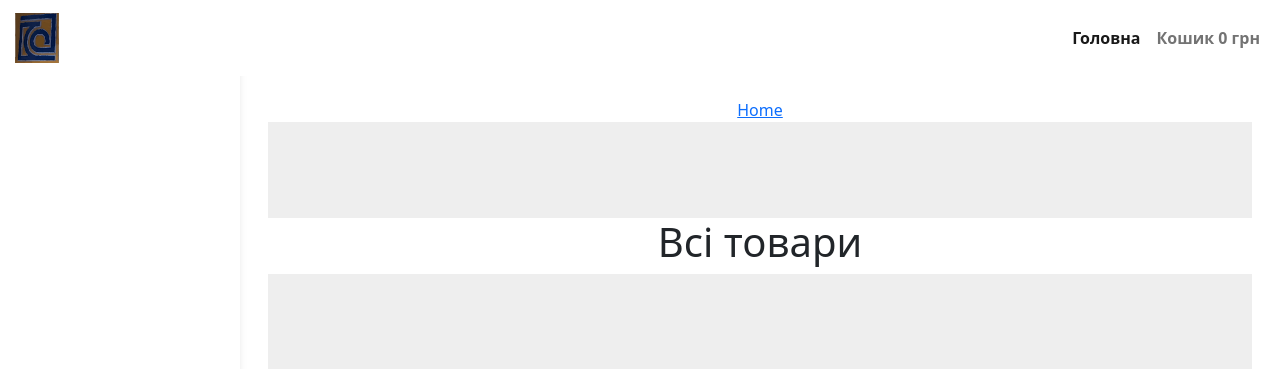
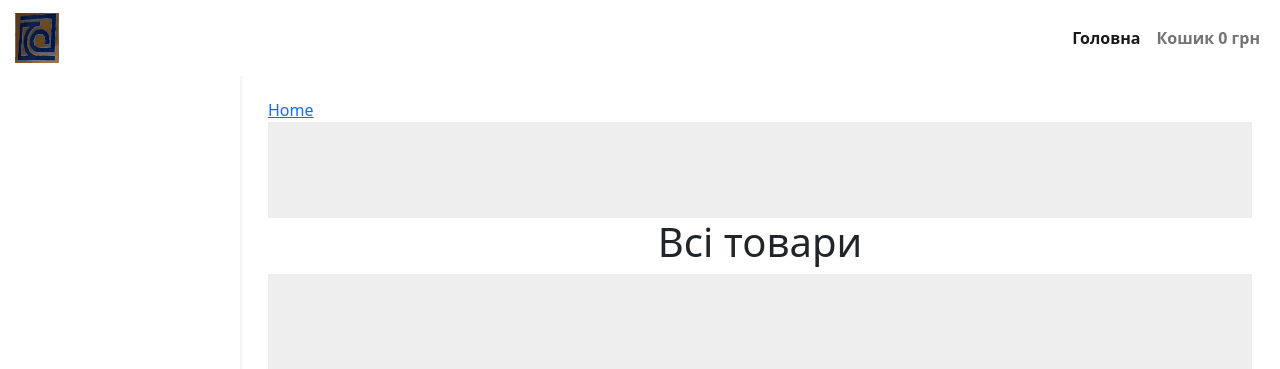
Before and after one commit to SviatoslavIliash/EnergostalMet, a Django app: page / in a window 1280 px wide. Shown: the top 369 px of the page. Run offline with Django 5.2, Linux system fonts and the light colour scheme; data that the repository does not hold is empty.

Commit message:
Moved breadcrumbs to the left.

```diff
--- a/energosite/store/templates/store/base.html
+++ b/energosite/store/templates/store/base.html
@@ -126,7 +126,7 @@
     <div class="container pt-4">
         {% block nav-breadcrumbs %}
             <nav aria-label="Breadcrumbs">
-                <div class="breadcrumbs">
+                <div class="breadcrumbs text-start">
                 <a href="{% url 'store:index' %}">Home</a>
                 {% block breadcrumbs %} {% endblock %}
                 </div>
```
